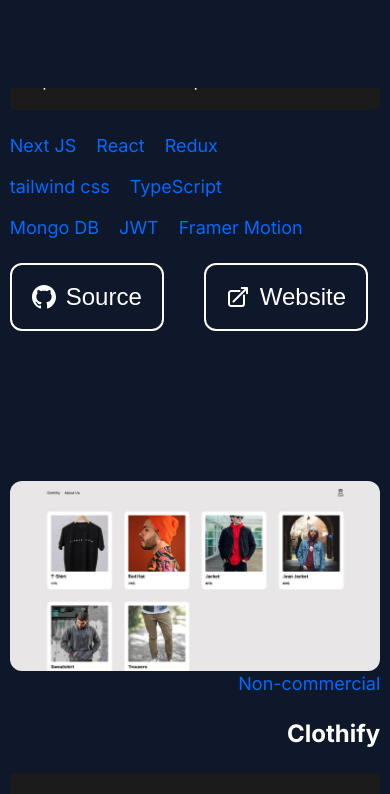
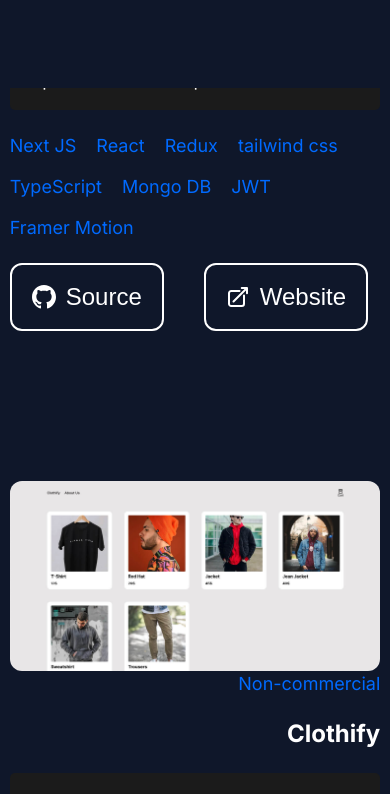
Before and after one commit to JayCodeGitHub/jaycode.pl, a Next.js app: page /experience in a window 390 px wide. Shown: the part 1600-2394 px from the top of the page. Built offline with nearby package versions, Linux system fonts and the light colour scheme.

Commit message:
Fix project technologies mobile view

```diff
--- a/src/components/project/project.styles.ts
+++ b/src/components/project/project.styles.ts
@@ -81,12 +81,15 @@ export const StyledLinksWrapper = styled.span`
 `
 
 export const StyledTechnologiesWrapper = styled.ul<{order: number}>`
-    padding: ${({ order }) => order % 2 === 0 ?  '0 0 0 20% ' : '0 20% 0 0'};
+    display: flex;
+    flex-wrap: wrap;
+    gap: 2rem;
     color: ${({ theme }) => theme.primary};
-    display: flex;
-    gap: 2rem;
     list-style: none;
-    flex-wrap: wrap;
+    padding: 0;
+    ${({ theme }) => theme.mq.tablet} {
+        padding: ${({ order }) => order % 2 === 0 ?  '0 0 0 20% ' : '0 20% 0 0'};
+    }
 `
 
 export const StyledTechnology = styled.li`
```
